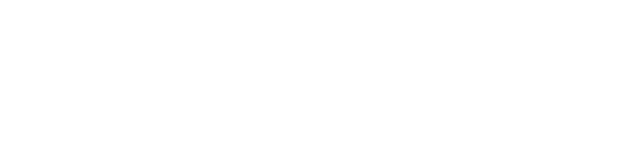
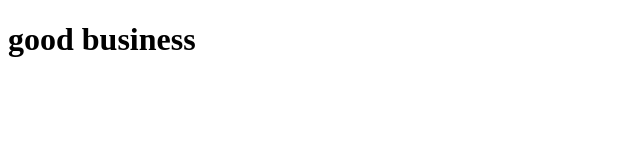
Before and after one commit to SBhack237/projet_test, a plain HTML site: page index.html in a window 1280 px wide. Shown: the whole page, without its empty margins (0-640 px from the left). Drawn offline with Linux system fonts and the light colour scheme.

Commit message:
mon titre bio

```diff
--- a/index.html
+++ b/index.html
@@ -7,6 +7,8 @@
     <title>mon premier vscode</title>
 </head>
 <body>
+<h1> good business</h1>
+
 
 </body>
 </html>
```
